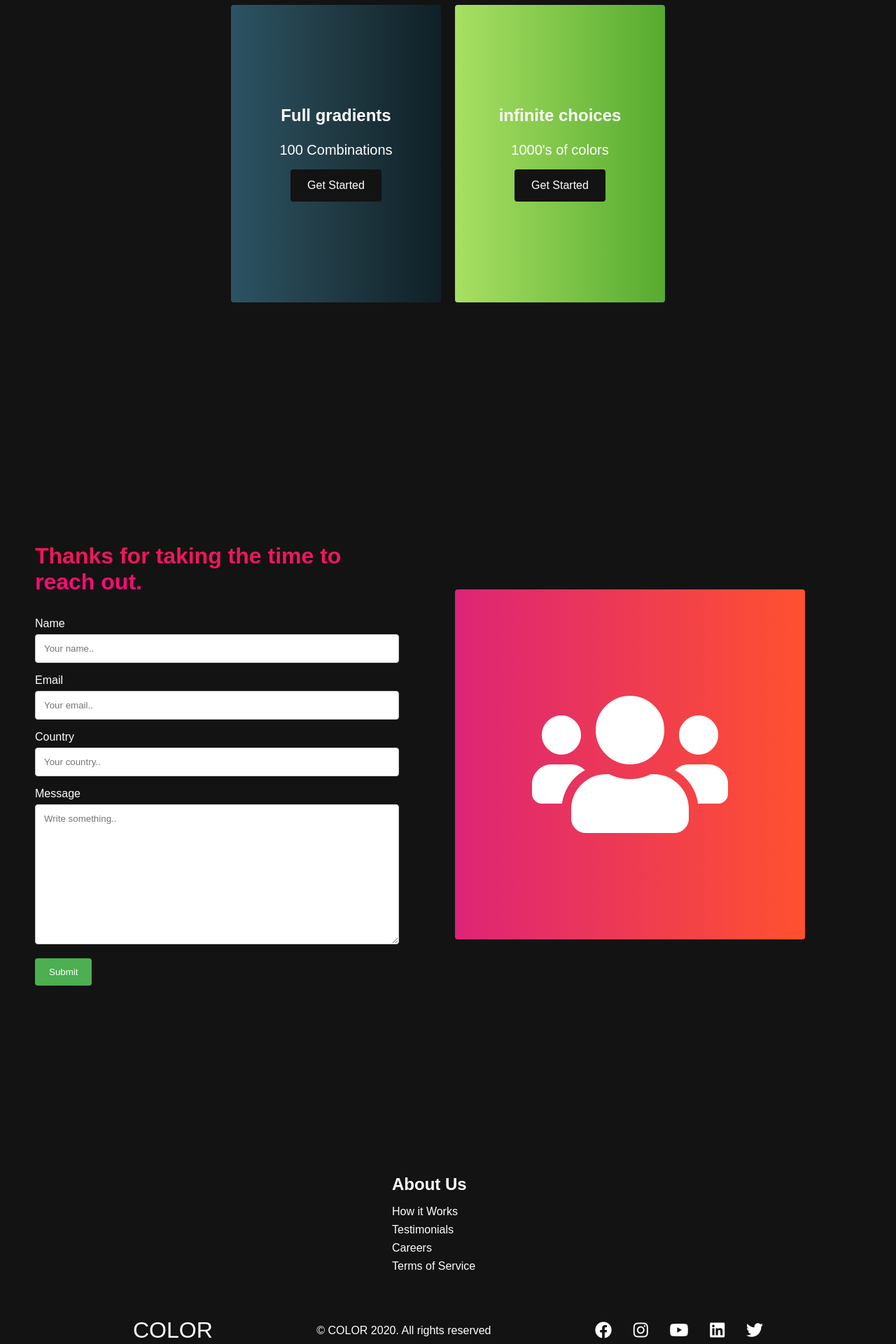
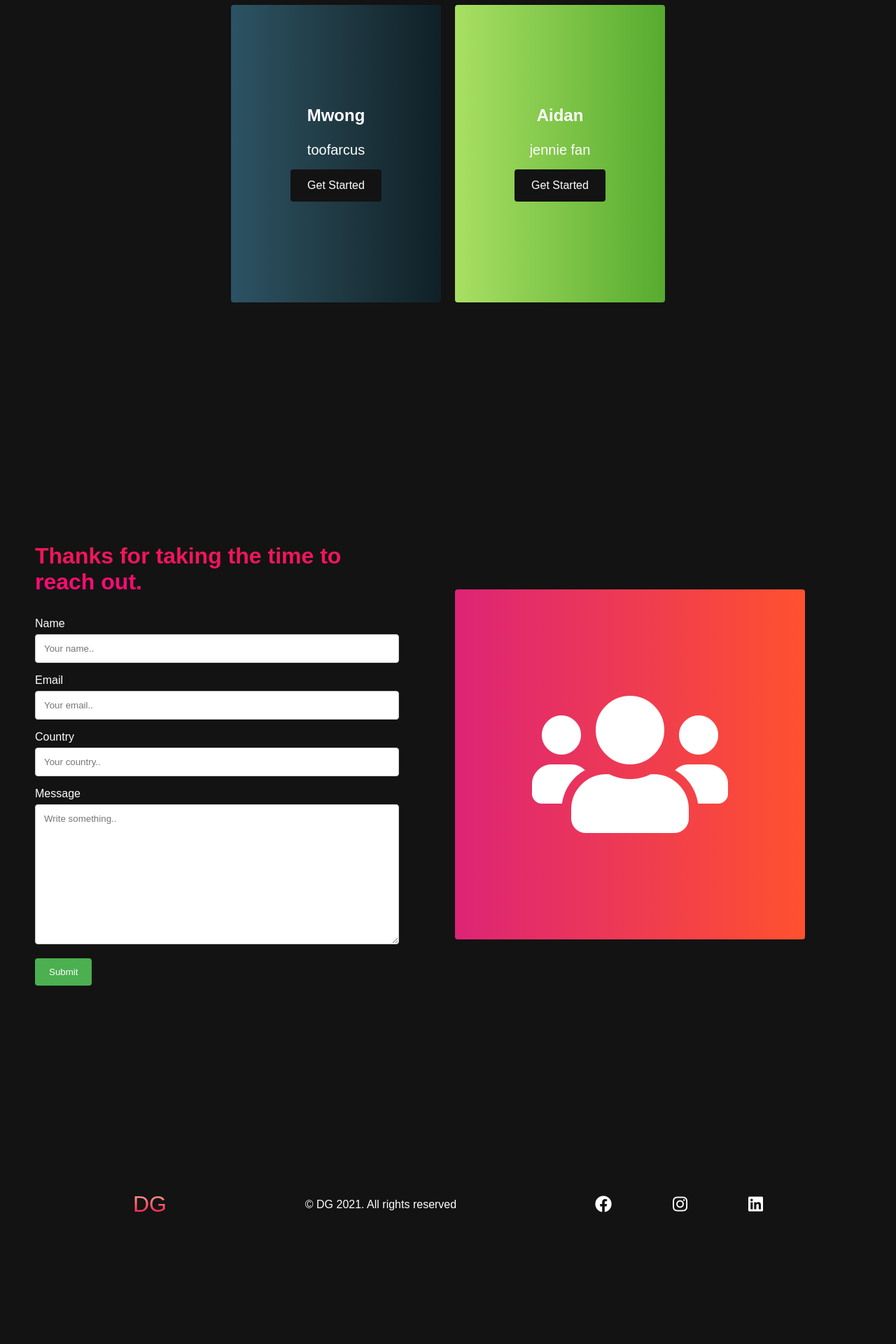
Before and after one commit to dslguo/DG-Website-JS, a PHP site: page /index.html in a window 1280 px wide. Shown: the part 2560-4480 px from the top of the page at 70% size. After the commit the page ends 4292 px from the top, so only its background shows below. Run offline with PHP 8.4, Linux system fonts and the light colour scheme.

Commit message:
footer removed, icons updated
my projects updated, footer removed, icons linked now

```diff
--- a/index.html
+++ b/index.html
@@ -95,23 +95,23 @@
       <h1>My Projects</h1>
       <div class="services__wrapper">
         <div class="services__card">
-          <h2>Custom Colorways</h2>
-          <p>AI Powered technology</p>
+          <h2>Dom</h2>
+          <p>terenic</p>
           <div class="services__btn"><button>Get Started</button></div>
         </div>
         <div class="services__card">
-          <h2>Are you ready?</h2>
-          <p>Take the leap</p>
+          <h2>Cding</h2>
+          <p>atombomb3429</p>
           <div class="services__btn"><button>Get Started</button></div>
         </div>
         <div class="services__card">
-          <h2>Full gradients</h2>
-          <p>100 Combinations</p>
+          <h2>Mwong</h2>
+          <p>toofarcus</p>
           <div class="services__btn"><button>Get Started</button></div>
         </div>
         <div class="services__card">
-          <h2>infinite choices</h2>
-          <p>1000's of colors</p>
+          <h2>Aidan</h2>
+          <p>jennie fan</p>
           <div class="services__btn"><button>Get Started</button></div>
         </div>
       </div>
@@ -176,7 +176,7 @@
 
     <!-- Footer Section -->
     <div class="footer__container">
-      <div class="footer__links">
+      <!-- <div class="footer__links">
         <div class="footer__links--wrapper">
           <div class="footer__link--items">
             <h2>About Us</h2>
@@ -186,29 +186,29 @@
             <a href="/contact">Terms of Service</a>
           </div>
         </div>
-      </div>
+      </div> -->
       <section class="social__media">
         <div class="social__media--wrap">
           <div class="footer__logo">
-            <a href="/" id="footer__logo">COLOR</a>
+            <a href="#home" id="footer__logo">DG</a>
           </div>
-          <p class="website__rights">© COLOR 2020. All rights reserved</p>
+          <p class="website__rights">© DG 2021. All rights reserved</p>
           <!-- target="_blank": Opens new tab when clicking link -->
           <div class="social__icons">
-            <a href="/" class="social__icons--link" target="_blank"
+            <a
+              href="https://www.facebook.com/dom.sl.guo"
+              class="social__icons--link"
+              target="_blank"
               ><i class="fab fa-facebook"></i
             ></a>
-            <a href="/" class="social__icons--link" target="_blank"
+            <a
+              href="https://www.instagram.com/dom_guo/"
+              class="social__icons--link"
+              target="_blank"
               ><i class="fab fa-instagram"></i
             ></a>
             <a href="/" class="social__icons--link" target="_blank"
-              ><i class="fab fa-youtube"></i
-            ></a>
-            <a href="/" class="social__icons--link" target="_blank"
               ><i class="fab fa-linkedin"></i
-            ></a>
-            <a href="/" class="social__icons--link" target="_blank"
-              ><i class="fab fa-twitter"></i
             ></a>
           </div>
         </div>
--- a/index.php
+++ /dev/null
@@ -1 +0,0 @@
-<?php header( 'Location: /index.html' ) ;  ?>
--- a/styles.css
+++ b/styles.css
@@ -705,7 +705,12 @@ input[type="submit"]:hover {
 }
 
 #footer__logo {
-  color: #fff;
+  background-color: #ff8177;
+  background-image: linear-gradient(to top, #ff0844 0%, #ffb199 100%);
+  -webkit-background-clip: text;
+  -moz-background-clip: text;
+  -webkit-text-fill-color: transparent;
+  -moz-text-fill-color: transparent;
   display: flex;
   align-items: center;
   cursor: pointer;
```
Also changed, not shown: imgs/waves.jpg (deleted), 2 other files.
